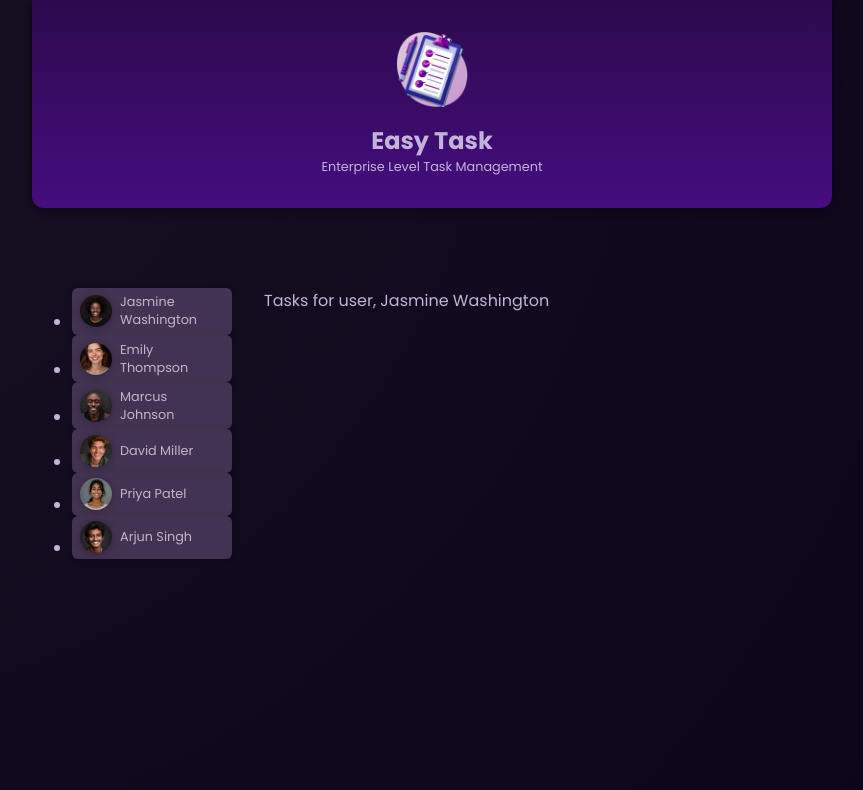
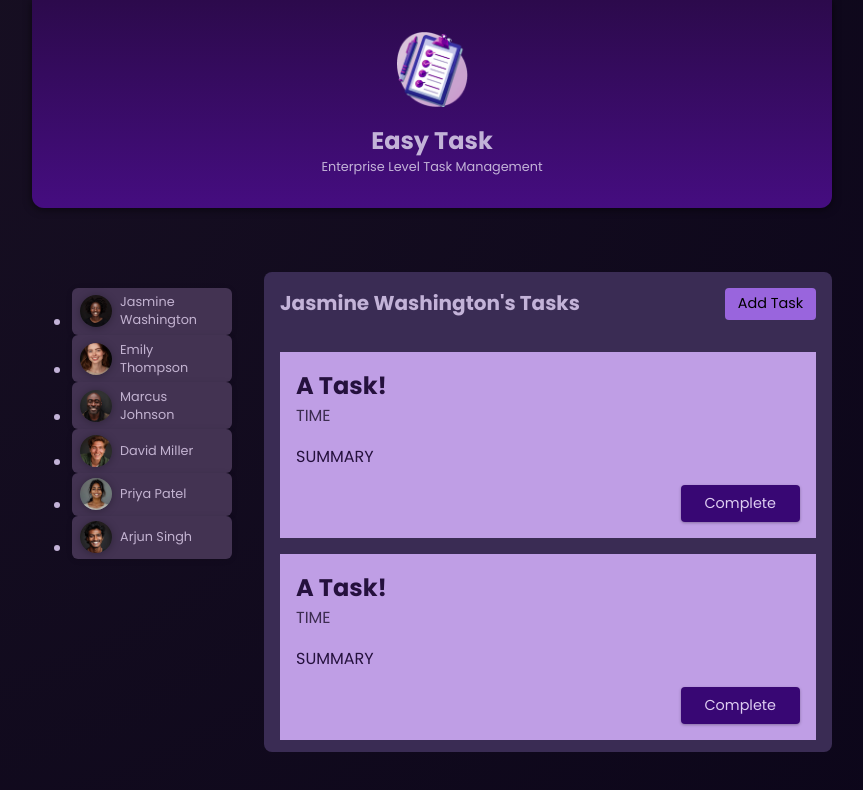
Before and after one commit to esujit/my-first-angular-app, an Angular app: page / in a window 1280 px wide. Both pictures are taken after a click on the button "Jasmine Washington". Shown: the top 790 px of the page, without its empty margins (208-1071 px from the left). Built offline with nearby package versions, Linux system fonts and the light colour scheme.

Commit message:
Add task component with task place holders

```diff
--- /dev/null
+++ b/src/app/tasks/task/task.component.css
@@ -0,0 +1,37 @@
+article {
+  padding: 1rem;
+  color: #25113d;
+  background-color: #bf9ee5;
+}
+
+h2 {
+  margin: 0;
+}
+
+time {
+  color: #3c2c50;
+}
+
+.actions {
+  text-align: right;
+  margin: 0;
+}
+
+.actions button {
+  font: inherit;
+  font-size: 0.9rem;
+  cursor: pointer;
+  background-color: #380774;
+  color: #decdf2;
+  border-radius: 4px;
+  padding: 0.5rem 1.5rem;
+  border: none;
+  box-shadow: 0 1px 3px rgba(0, 0, 0, 0.3);
+  transition: all 0.3s ease;
+}
+
+.actions button:hover,
+.actions button:active {
+  background-color: #4a0774;
+  box-shadow: 0 1px 6px rgba(0, 0, 0, 0.3);
+}
--- /dev/null
+++ b/src/app/tasks/task/task.component.html
@@ -0,0 +1,8 @@
+<article>
+  <h2>A Task!</h2>
+  <time>TIME</time>
+  <p>SUMMARY</p>
+  <p class="actions">
+    <button>Complete</button>
+  </p>
+</article>
--- a/src/app/tasks/tasks.component.css
+++ b/src/app/tasks/tasks.component.css
@@ -0,0 +1,63 @@
+#tasks {
+  padding: 1rem;
+  border-radius: 8px;
+  max-height: 60vh;
+  overflow: auto;
+  background-color: #3a2c54;
+}
+
+header {
+  display: flex;
+  justify-content: space-between;
+  align-items: flex-start;
+  margin-bottom: 2rem;
+  gap: 1rem;
+}
+
+h2 {
+  margin: 0;
+  font-size: 0.9rem;
+  width: 60%;
+  text-wrap: balance;
+}
+
+menu {
+  margin: 0;
+  padding: 0;
+}
+
+menu button {
+  font: inherit;
+  cursor: pointer;
+  background-color: #9965dd;
+  border-radius: 4px;
+  border: none;
+  padding: 0.35rem 0.8rem;
+  font-size: 0.9rem;
+}
+
+menu button:hover,
+menu button:active {
+  background-color: #a565dd
+}
+
+ul {
+  list-style: none;
+  margin: 1rem 0;
+  padding: 0;
+  display: flex;
+  flex-direction: column;
+  gap: 1rem;
+  max-height: 50vh;
+  overflow: auto;
+}
+
+@media (min-width: 768px) {
+  h2 {
+    font-size: 1.25rem;
+  }
+
+  menu {
+    width: auto;
+  }
+}
--- a/src/app/tasks/tasks.component.html
+++ b/src/app/tasks/tasks.component.html
@@ -1 +1,19 @@
-<p>Tasks for user, {{ name }}</p>
+<section id="tasks">
+  <header>
+    <h2>{{ name }}'s Tasks</h2>
+    <menu>
+      <button>Add Task</button>
+    </menu>
+  </header>
+  <ul>
+    <li>
+      <app-task />
+    </li>
+    <li>
+      <app-task />
+    </li>
+    <li>
+      <app-task />
+    </li>
+  </ul>
+</section>
--- a/src/app/tasks/tasks.component.ts
+++ b/src/app/tasks/tasks.component.ts
@@ -1,10 +1,14 @@
 import {Component, Input} from '@angular/core';
 import {DUMMY_USERS} from "../dummy-users";
+import {TaskComponent} from "./task/task.component";
 
 @Component({
   selector: 'app-tasks',
   standalone: true,
   templateUrl: './tasks.component.html',
+  imports: [
+    TaskComponent
+  ],
   styleUrls: ['./tasks.component.css']
 })
 export class TasksComponent {
```
Also changed, not shown: src/app/tasks/task/task.component.ts (added, +12 -0 lines).
